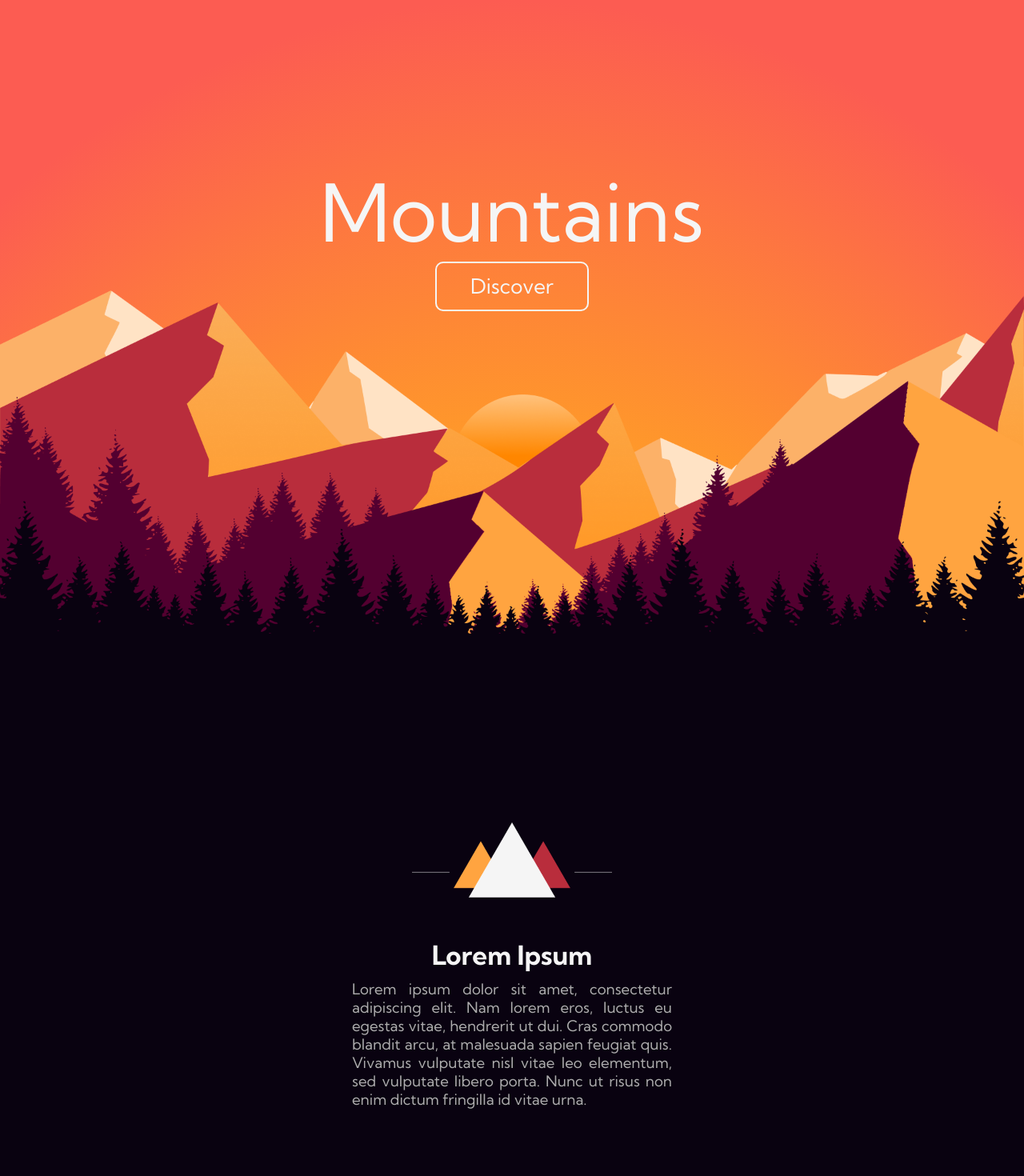
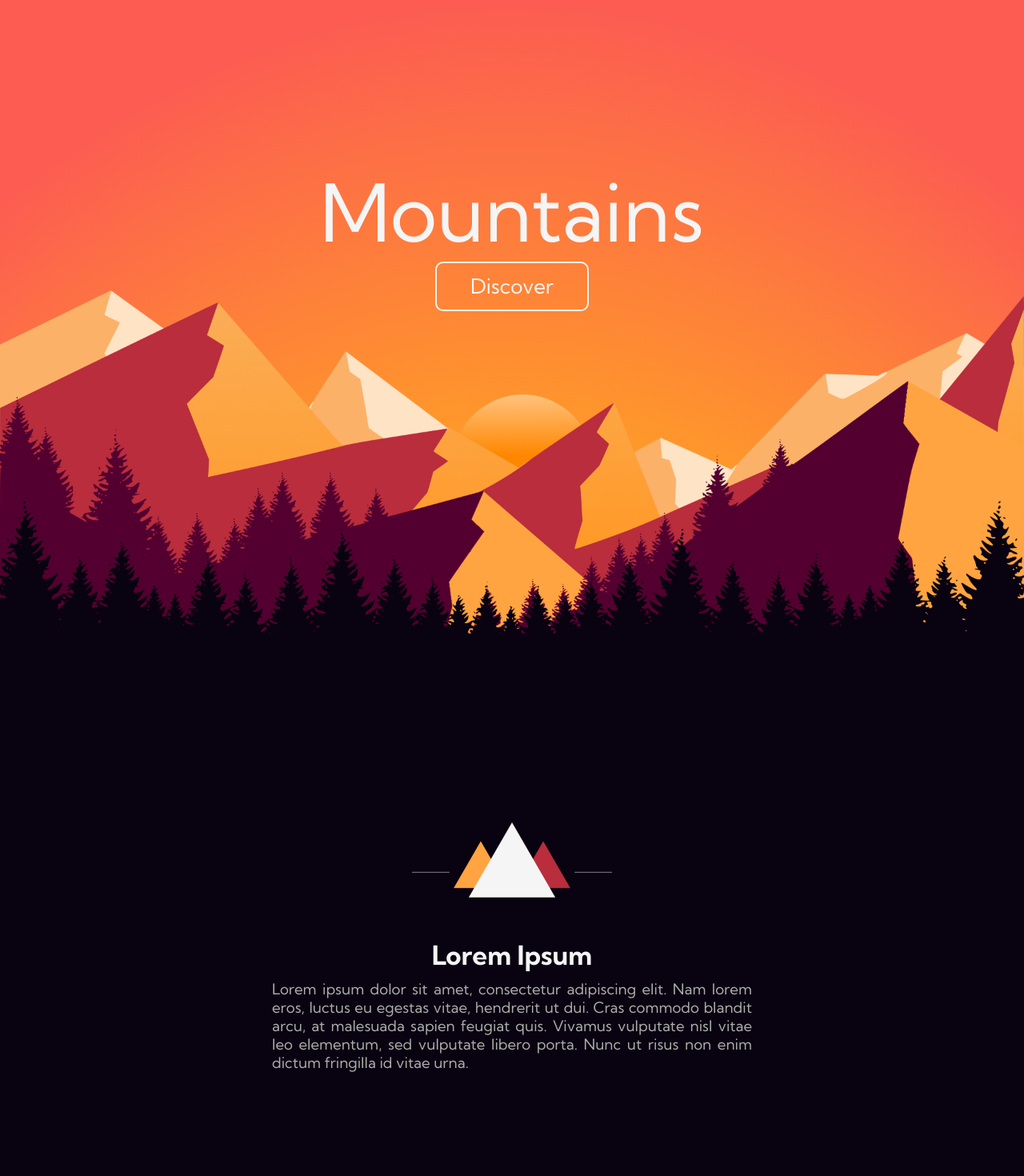
Before and after one commit to danideoliveira/mountain-page, a React (Vite) app: page / in a window 1280 px wide. Shown: the top 1470 px of the page at 80% size. Built offline with nearby package versions, Linux system fonts and the light colour scheme.

Commit message:
Update largura do texto

```diff
--- a/src/components/About/About.styled.js
+++ b/src/components/About/About.styled.js
@@ -59,9 +59,5 @@ export const Text = styled.p`
   font-size: 1.8rem;
   color: ${colors.color3};
   text-align: justify;
-  width: 40%;
-
-  @media (min-width: 300px) and (max-width: 999px) {
-    width: 60%;
-  }
+  width: 60%;
 `;
```
